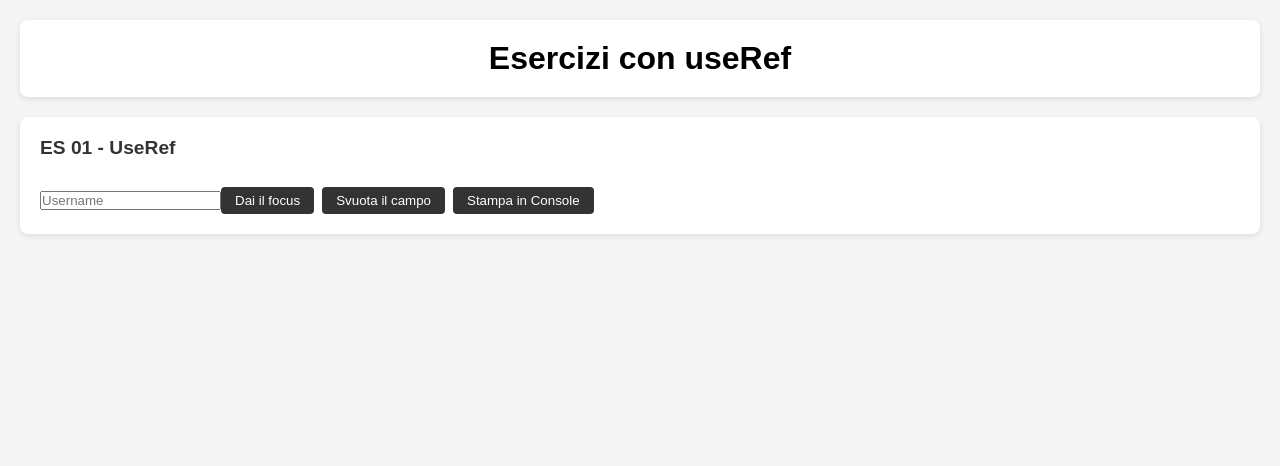
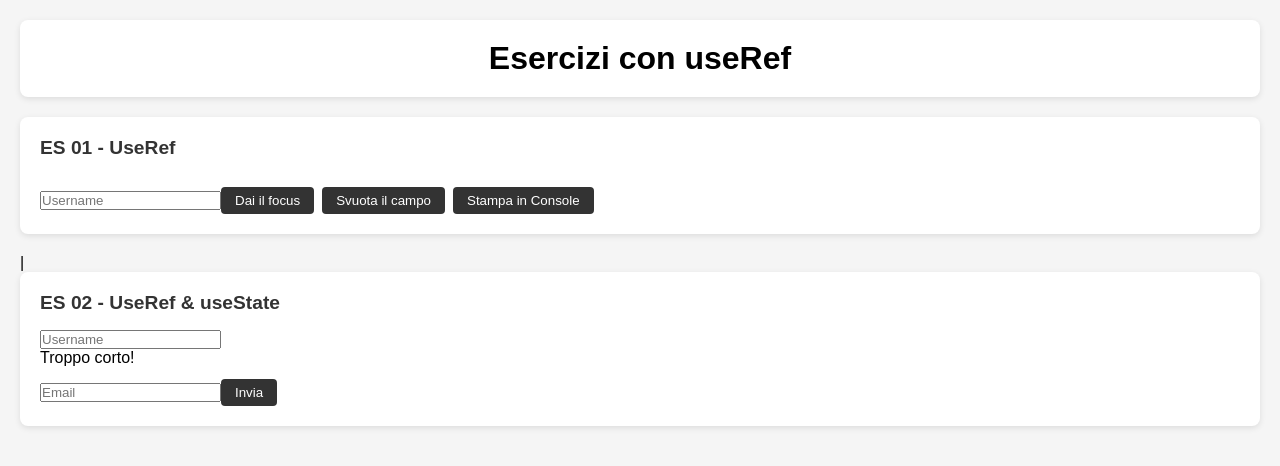
Before and after one commit to UmbertoCarbone/react_hook_ts, a React (Vite) app: page /useRef in a window 1280 px wide. Shown: the top 466 px of the page. Built offline with nearby package versions, Linux system fonts and the light colour scheme.

Commit message:
es 02 useRef

```diff
--- a/src/components/ref/UseRef01.jsx
+++ b/src/components/ref/UseRef01.jsx
@@ -1,4 +1,4 @@
-import { useRef, useState } from "react";
+import { useRef} from "react";
 
 export default function UseRef01() {
   const usernameRef = useRef();
--- /dev/null
+++ b/src/components/ref/UseRef02.jsx
@@ -0,0 +1,39 @@
+import { useRef, useState } from "react";
+
+export default function UseRef02() {
+  const emailRef = useRef();
+  const [username, setUsername] = useState("");
+
+  const handleChange = (e) => {
+    setUsername(e.target.value);
+  };
+
+  const handleSubmit = (e) => {
+    e.preventDefault();
+
+    console.log(`Username: ${username} Email: ${emailRef.current.value}`);
+
+    setUsername("");
+    emailRef.current.value = "";
+  };
+  return (
+    <div className="esercizio">
+        <h2>ES 02 - UseRef & useState</h2>
+      <form onSubmit={handleSubmit}>
+        {/* Input controllato da useState */}
+        <input
+          type="text"
+          onChange={handleChange}
+          value={username}
+          placeholder="Username"
+        />
+        {username.length < 5 && <p>Troppo corto!</p>}
+
+        {/* Input controllato da useRef */}
+        <input type="email" ref={emailRef} placeholder="Email" />
+
+        <button type="submit">Invia</button>
+      </form>
+    </div>
+  );
+}
--- a/src/pages/RefPage.jsx
+++ b/src/pages/RefPage.jsx
@@ -1,4 +1,5 @@
 import UseRef01 from "../components/ref/UseRef01"
+import UseRef02 from "../components/ref/UseRef02"
 
 export default function RefPage() {
   return (
@@ -7,6 +8,7 @@ export default function RefPage() {
         Esercizi con useRef
       </h1>
       <UseRef01/>
+      |<UseRef02/>
     </>
   );
 }
```
